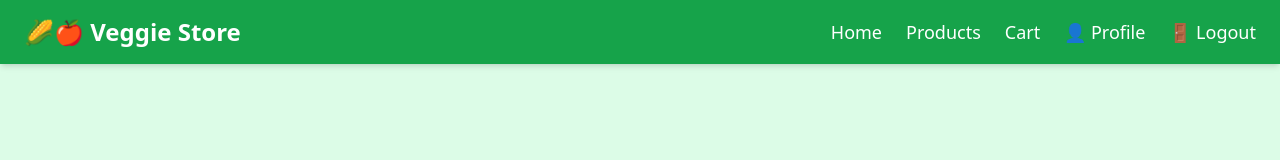
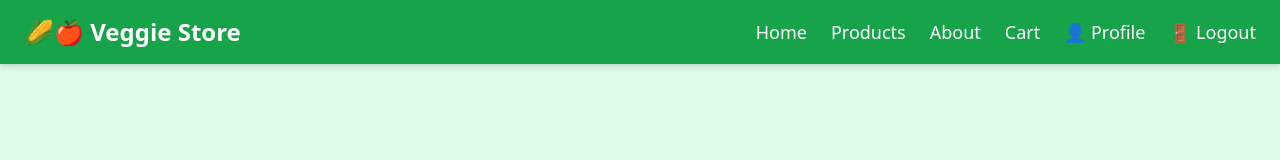
Before and after one commit to 69thilip-M/ecommerce-kvr, a React (Vite) app: page /kmrvegetables/home in a window 1280 px wide. Shown: the top 160 px of the page. Built offline with nearby package versions, Linux system fonts and the light colour scheme.

Commit message:
abbout has been initialized in the nav bar

```diff
--- a/src/App.jsx
+++ b/src/App.jsx
@@ -4,7 +4,7 @@ import Register from "./pages/Register";
 import Home from "./pages/Home";
 import AddProduct from "./pages/AddProduct";
 import Products from "./pages/Products";
-
+import About from "./pages/About";
 function App() {
   return (
     <BrowserRouter basename="/kmrvegetables">
@@ -15,6 +15,7 @@ function App() {
         <Route path="/register" element={<Register />} />
         <Route path="/home" element={<Home />} />
         <Route path="/products" element={<Products />} />
+        <Route path="/about" element={<About />}></Route>
         <Route path="/add-product" element={<AddProduct />} />
       </Routes>
     </BrowserRouter>
--- /dev/null
+++ b/src/pages/About.jsx
@@ -0,0 +1,5 @@
+function About() {
+  return <h1>about</h1>;
+}
+
+export default About;
--- a/src/pages/Home.jsx
+++ b/src/pages/Home.jsx
@@ -24,6 +24,9 @@ function Home() {
           </Link>
           <Link to="/products" className="hover:text-yellow-300 transition">
             Products
+          </Link>
+          <Link to="/about" className="hover:text-yellow-300 transition">
+            About
           </Link>
 
           {/* Categories Dropdown */}
```
